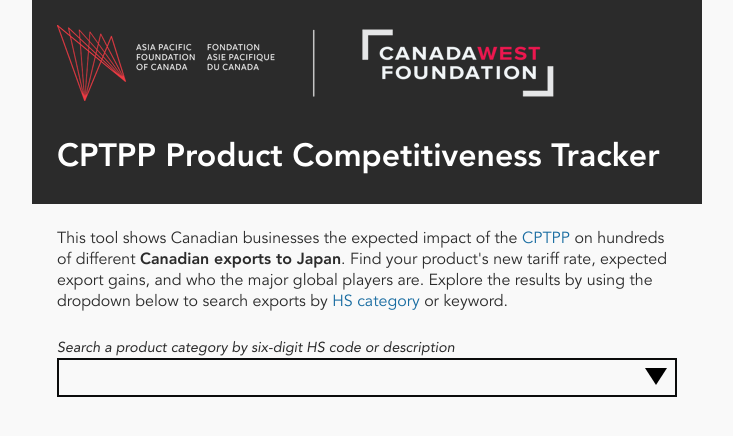
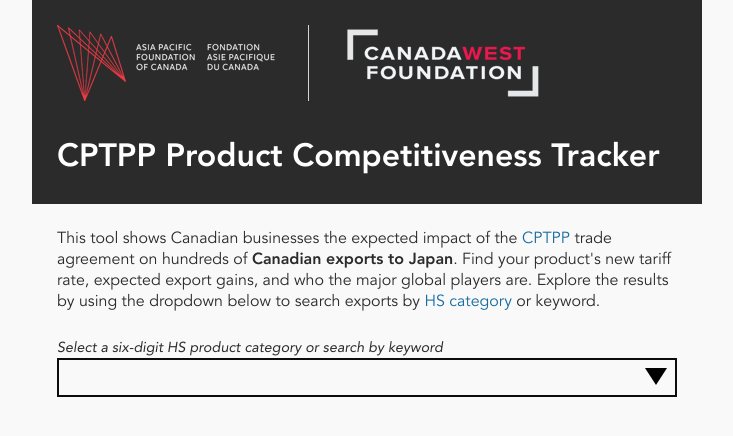
Before and after one commit to apfcanada/cptpp, a website: page index.html in a window 1280 px wide. Shown: the whole page, without its empty margins (273-1006 px from the left). Drawn offline with Linux system fonts and the light colour scheme.

Commit message:
link to logos, refine text

```diff
--- a/index.html
+++ b/index.html
@@ -13,15 +13,22 @@
 	<body>
 
 		<header>
-			<img src="./logos.png"/>
+			<div id="logos">
+				<a href="https://www.asiapacific.ca/">
+					<img src="./APFC-logo.png"/>
+				</a>
+				<a href="https://cwf.ca/">
+					<img src="./CWF-logo.png"/>
+				</a>
+			</div>
 			<h1>CPTPP Product Competitiveness Tracker</h1>
 		</header>
 
-		<p id="overview">This tool shows Canadian businesses the expected impact of the <a href="https://www.international.gc.ca/trade-commerce/trade-agreements-accords-commerciaux/agr-acc/cptpp-ptpgp/index.aspx?lang=eng">CPTPP</a> on hundreds of different <b>Canadian exports to Japan</b>. Find your product's new tariff rate, expected export gains, and who the major global players are. Explore the results by using the dropdown below to search exports by <a href="https://unstats.un.org/unsd/tradekb/Knowledgebase/Harmonized-Commodity-Description-and-Coding-Systems-HS">HS category</a> or keyword.</p>
+		<p>This tool shows Canadian businesses the expected impact of the <a href="https://www.international.gc.ca/trade-commerce/trade-agreements-accords-commerciaux/agr-acc/cptpp-ptpgp/index.aspx?lang=eng">CPTPP</a> trade agreement on hundreds of <b>Canadian exports to Japan</b>. Find your product's new tariff rate, expected export gains, and who the major global players are. Explore the results by using the dropdown below to search exports by <a href="https://unstats.un.org/unsd/tradekb/Knowledgebase/Harmonized-Commodity-Description-and-Coding-Systems-HS">HS category</a> or keyword.</p>
 
 		<form onsubmit="return false">
 			<label for="hs6select">
-				Search a product category by six-digit HS code or description
+				Select a six-digit HS product category or search by keyword
 			</label>
 			<div id="hs6select"></div>
 		</form>
@@ -96,7 +103,7 @@
 
 		</div>
 
-		<footer></footer>
+		<footer>For questions or comments contact <a href="mailto:info@asiapacific.ca">info@asiapacific.ca</a></footer>
 
 	</body>
 </html>
--- a/styles/main.css
+++ b/styles/main.css
@@ -54,13 +54,22 @@
 	background: var(--text);
 	margin: 0;
 	padding: 25px; }
+footer {
+	color: var(--hlt-grey);
+	font-size: 0.9em; }
+header div#logos {
+	width: 100%; }
+header img {
+	max-width: 40%; }
+header div#logos :first-child img {
+	padding-right: 5%;
+	margin-right: 5%;
+	border-right: 1px solid var(--hlt-grey); }
 header h1 {
 	margin-top: 30px;
 	margin-bottom: 0; }
-header img {
-	max-width: 100%; }
 
-p#overview, form, #infoBox {
+body > p, form, #infoBox {
 	margin: 25px 25px 0px 25px;}
 form {
 	margin-bottom: 25px; }
@@ -91,7 +100,7 @@
 	border: 2px solid var(--hlt-grey);
 	padding: 15px;
 	margin: 20px 0px;
-	border-radius: 10px;
+	border-radius: 8px;
 	width: 600px; }
 
 .block h3 {
```
Also changed, not shown: APFC-logo.png (added), CWF-logo.png (added).
